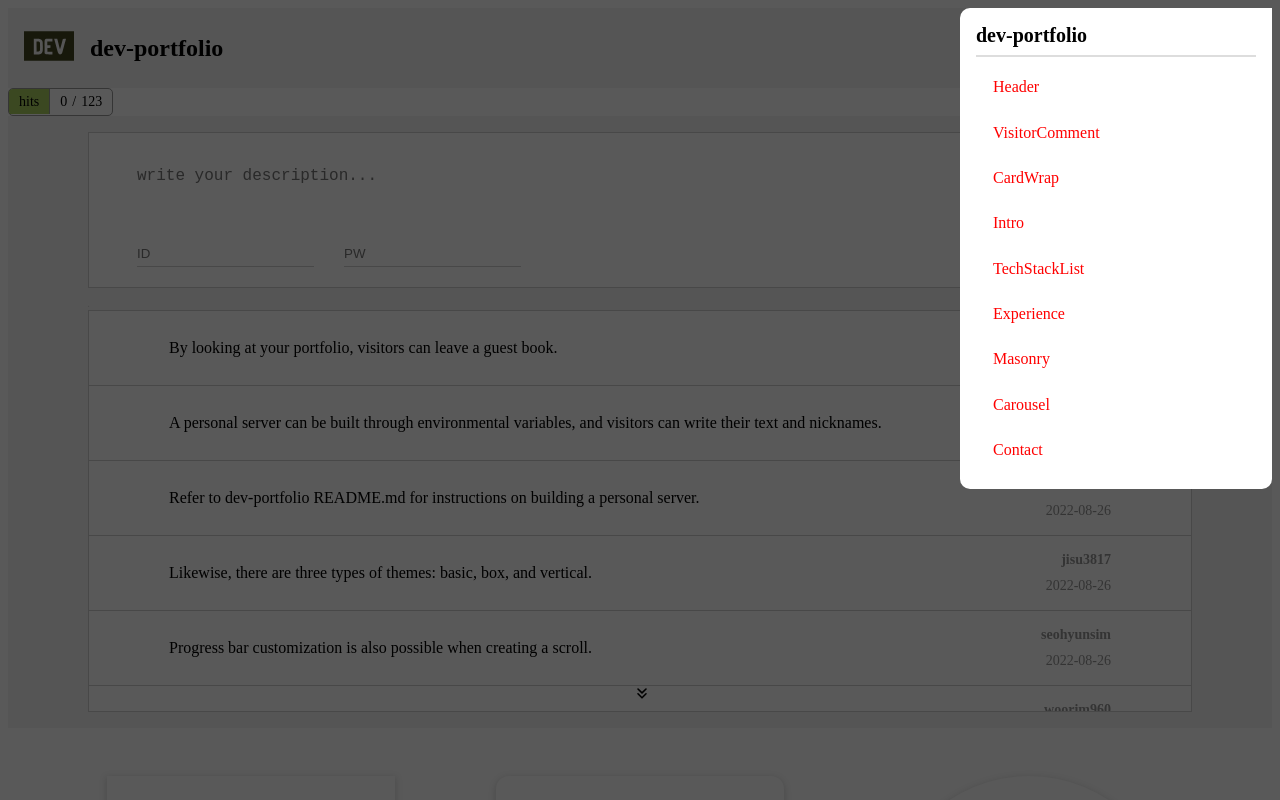
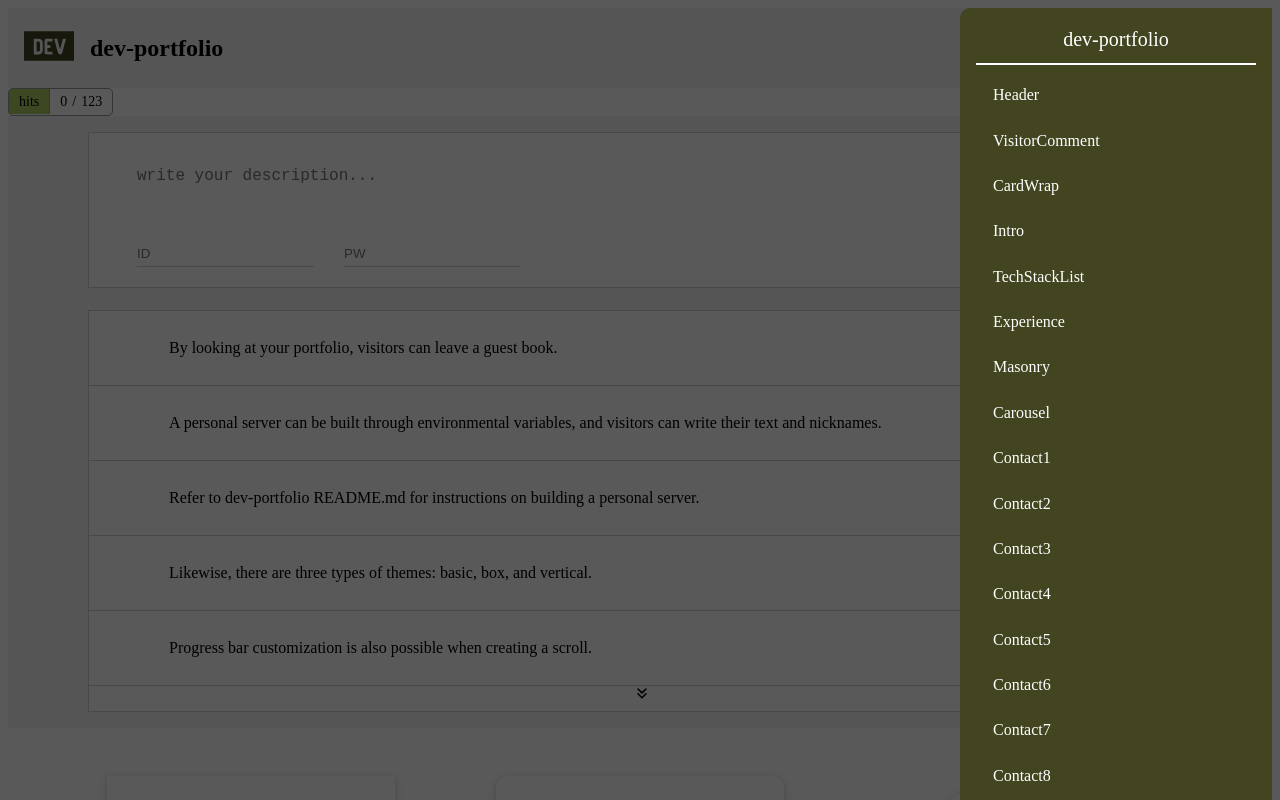
Before and after one commit to modern-agile-team/dev-portfolio, a React (Create React App) app: page / in a window 1280 px wide. Both pictures are taken after a click on the element 1245 px from the left and 48 px from the top of the page. Shown: the top 800 px of the page. Built offline with nearby package versions, Linux system fonts and the light colour scheme; some icons are missing.

Commit message:
[Chore] add variety color props in sidebar #145

```diff
--- a/src/App.tsx
+++ b/src/App.tsx
@@ -1,5 +1,6 @@
 import React from 'react';
 import styled from 'styled-components';
+import { MAIN } from './lib/common/theme';
 import {
   Header,
   TechStackInput,
@@ -24,9 +25,13 @@ function App() {
         id="Header"
         sideBarOption={{
           mainTitle: 'dev-portfolio',
-          itemTextColor: 'red',
-          itemBackgroundColor: 'white',
-          itemHoverdBackgroundColor: 'whitesmoke',
+          mainTitleColor: 'white',
+          mainTitleAlign: 'center',
+          mainTitleBorderColor: 'white',
+          itemTextColor: 'white',
+          itemTextAlign: 'left',
+          itemBackgroundColor: MAIN.MAIN_COLOR,
+          itemHoverdBackgroundColor: 'black',
         }}
       />
       <VisitorCounter />
@@ -78,7 +83,26 @@ function App() {
         <Item title="2" />
         <Item title="3" />
       </Carousel>
-      <Contact id="Contact" />
+      <Contact id="Contact1" />
+      <Contact id="Contact2" />
+      <Contact id="Contact3" />
+      <Contact id="Contact4" />
+      <Contact id="Contact5" />
+      <Contact id="Contact6" />
+      <Contact id="Contact7" />
+      <Contact id="Contact8" />
+      <Contact id="Contact9" />
+      <Contact id="Contact10" />
+      <Contact id="Contact11" />
+      <Contact id="Contact12" />
+      <Contact id="Contact13" />
+      <Contact id="Contact14" />
+      <Contact id="Contact15" />
+      <Contact id="Contact16" />
+      <Contact id="Contact17" />
+      <Contact id="Contact18" />
+      <Contact id="Contact19" />
+      <Contact id="Contact20" />
     </div>
   );
 }
--- a/src/lib/common/types/ComponentTypes/Header/SideBar/SideBarItemsType.ts
+++ b/src/lib/common/types/ComponentTypes/Header/SideBar/SideBarItemsType.ts
@@ -3,15 +3,13 @@ export interface SideBarItemsPropsType {
   setIsClickedSideBarIcon: (isClickedSideBarIcon: boolean) => void;
 }
 
-export interface SideBarItemsElementType {
+export interface SideBarItemsElementType extends SideBarItemsElementStyledType {
   title: string;
-  itemTextColor?: string;
-  itemBackgroundColor?: string;
-  itemHoverdBackgroundColor?: string;
 }
 
 export interface SideBarItemsElementStyledType {
   itemTextColor?: string;
+  itemTextAlign?: string;
   itemBackgroundColor?: string;
   itemHoverdBackgroundColor?: string;
 }
--- a/src/lib/components/Header/Header.tsx
+++ b/src/lib/components/Header/Header.tsx
@@ -1,6 +1,7 @@
 import styled from 'styled-components';
 import HeaderLogo from './HeaderLogo';
 import SideContainer from './SideContainer';
+import { MAIN } from '../../common/theme';
 import { HeaderPropsType, HeaderStyledPropsType } from '../../common/types/ComponentTypes/Header/HeaderType';
 import { ChannelType } from '../../common/types/ComponentTypes/ChannelType';
 import { SideBarOptionPropsType } from '../../common/types/ComponentTypes/Header/SideBar/SideBarType';
@@ -125,6 +126,7 @@ const channelsDefault: ChannelType[] = [
 const sideBarOptionDefault: SideBarOptionPropsType = {
   mainTitle: 'dev-portfolio',
   iconSize: '28px',
-  iconColor: '#181717BB',
+  iconColor: MAIN.MAIN_COLOR,
   iconMargin: '0px 12px 0px 12px',
+  backgroundColor: MAIN.MAIN_COLOR,
 };
--- a/src/lib/components/Header/SideContainer.tsx
+++ b/src/lib/components/Header/SideContainer.tsx
@@ -6,8 +6,20 @@ import SideBar from './SideContainer/SideBar';
 import { SideContainerPropsType } from '../../common/types/ComponentTypes/Header/SideContainerType';
 
 const SideContainer = ({ channels, sideBarOption }: SideContainerPropsType) => {
-  const { mainTitle, iconSize, iconColor, iconMargin, itemTextColor, itemBackgroundColor, itemHoverdBackgroundColor } =
-    sideBarOption;
+  const {
+    mainTitle,
+    mainTitleColor,
+    mainTitleAlign,
+    mainTitleBorderColor,
+    backgroundColor,
+    iconSize,
+    iconColor,
+    iconMargin,
+    itemTextColor,
+    itemTextAlign,
+    itemBackgroundColor,
+    itemHoverdBackgroundColor,
+  } = sideBarOption;
 
   const [isClickedSideBarIcon, setIsClickedSideBarIcon] = useState(false);
   const [sideBarItems, setSideBarItems] = useState([{}]);
@@ -18,7 +30,10 @@ const SideContainer = ({ channels, sideBarOption }: SideContainerPropsType) => {
     setSideBarItems(
       Array.from($tags).reduce((result: any[], $tag: any) => {
         if (!$tag.id) return result;
-        return [...result, { title: $tag.id, itemTextColor, itemBackgroundColor, itemHoverdBackgroundColor }];
+        return [
+          ...result,
+          { title: $tag.id, itemTextColor, itemTextAlign, itemBackgroundColor, itemHoverdBackgroundColor },
+        ];
       }, [])
     );
     setIsClickedSideBarIcon(true);
@@ -36,8 +51,12 @@ const SideContainer = ({ channels, sideBarOption }: SideContainerPropsType) => {
       {isClickedSideBarIcon && (
         <SideBar
           mainTitle={mainTitle}
+          mainTitleColor={mainTitleColor}
+          mainTitleAlign={mainTitleAlign}
+          mainTitleBorderColor={mainTitleBorderColor}
           sideBarItems={sideBarItems}
           isClickedSideBarIcon={isClickedSideBarIcon}
+          backgroundColor={backgroundColor}
           setIsClickedSideBarIcon={setIsClickedSideBarIcon}
         />
       )}
--- a/src/lib/components/Header/SideContainer/SideBar.tsx
+++ b/src/lib/components/Header/SideContainer/SideBar.tsx
@@ -5,13 +5,25 @@ import {
   SideBarStyledPropsType,
   SideBarBackgroundStyledPropsType,
 } from '../../../common/types/ComponentTypes/Header/SideBar/SideBarType';
+import { MAIN } from '../../../common/theme';
 
-const SideBar = ({ mainTitle, sideBarItems, isClickedSideBarIcon, setIsClickedSideBarIcon }: SideBarPropsType) => {
+const SideBar = ({
+  mainTitle,
+  mainTitleColor,
+  mainTitleAlign,
+  sideBarItems,
+  isClickedSideBarIcon,
+  backgroundColor,
+  mainTitleBorderColor,
+  setIsClickedSideBarIcon,
+}: SideBarPropsType) => {
   return (
     <>
-      <Container isClickedSideBarIcon={isClickedSideBarIcon}>
-        <MainTitle>{mainTitle}</MainTitle>
-        <Line />
+      <Container isClickedSideBarIcon={isClickedSideBarIcon} backgroundColor={backgroundColor}>
+        <MainTitle mainTitleColor={mainTitleColor} mainTitleAlign={mainTitleAlign}>
+          {mainTitle}
+        </MainTitle>
+        <Line mainTitleBorderColor={mainTitleBorderColor} />
         <SideBarItems setIsClickedSideBarIcon={setIsClickedSideBarIcon} sideBarItems={sideBarItems} />
       </Container>
       <Background isClickedSideBarIcon={isClickedSideBarIcon} onClick={() => setIsClickedSideBarIcon(false)} />
@@ -29,7 +41,7 @@ const Container = styled.div<SideBarStyledPropsType>`
   width: 30%;
   max-width: 280px;
   padding: 16px;
-  background-color: white;
+  background-color: ${({ backgroundColor }) => (backgroundColor ? backgroundColor : MAIN.MAIN_COLOR)};
   border-radius: 10px 0px 10px 10px;
   animation: 0.3s ${({ isClickedSideBarIcon }) => (isClickedSideBarIcon ? showUp : showOut)};
 `;
@@ -46,13 +58,15 @@ const Background = styled.div<SideBarBackgroundStyledPropsType>`
   background-color: rgba(0, 0, 0, 0.65);
 `;
 
-const MainTitle = styled.div`
-  font-weight: bold;
-  font-size: 20px;
+const MainTitle = styled.div<SideBarStyledPropsType>`
+  padding: 0.2em 1em;
+  font-size: ${({ mainTitleSize }) => mainTitleSize ?? '20px'};
+  text-align: ${({ mainTitleAlign }) => mainTitleAlign ?? 'center'};
+  color: ${({ mainTitleColor }) => mainTitleColor ?? 'white'};
 `;
 
-const Line = styled.hr`
-  border: 0.05px solid #00000022;
+const Line = styled.hr<SideBarStyledPropsType>`
+  border: 0.05px solid ${({ mainTitleBorderColor }) => mainTitleBorderColor ?? 'white'};
 `;
 
 const showUp = keyframes`
--- a/src/lib/components/Header/SideContainer/SideBarItems.tsx
+++ b/src/lib/components/Header/SideContainer/SideBarItems.tsx
@@ -1,4 +1,5 @@
 import styled from 'styled-components';
+import { MAIN } from '../../../common/theme';
 import {
   SideBarItemsPropsType,
   SideBarItemsElementType,
@@ -10,10 +11,20 @@ const SideBarItems = ({ sideBarItems, setIsClickedSideBarIcon }: SideBarItemsPro
   return (
     <>
       {sideBarItems.map(
-        ({ title, itemTextColor, itemBackgroundColor, itemHoverdBackgroundColor }: SideBarItemsElementType, idx) => (
+        (
+          {
+            title,
+            itemTextColor,
+            itemTextAlign,
+            itemBackgroundColor,
+            itemHoverdBackgroundColor,
+          }: SideBarItemsElementType,
+          idx
+        ) => (
           <ItemContainer
             key={idx}
             itemTextColor={itemTextColor}
+            itemTextAlign={itemTextAlign}
             itemBackgroundColor={itemBackgroundColor}
             itemHoverdBackgroundColor={itemHoverdBackgroundColor}
             onClick={() => {
@@ -34,10 +45,11 @@ export default SideBarItems;
 const ItemContainer = styled.div<SideBarItemsElementStyledType>`
   cursor: pointer;
   color: ${({ itemTextColor }) => itemTextColor ?? 'black'};
-  background-color: ${({ itemBackgroundColor }) => itemBackgroundColor ?? 'white'};
+  background-color: ${({ itemBackgroundColor }) => itemBackgroundColor ?? MAIN.MAIN_COLOR};
   padding: 0.2em 1em;
   margin: 1px;
   text-decoration: none;
+  text-align: ${({ itemTextAlign }) => itemTextAlign ?? 'center'};
   border-radius: 4px;
   &:hover {
     background-color: ${({ itemHoverdBackgroundColor }) => itemHoverdBackgroundColor ?? 'whitesmoke'};
```
Also changed, not shown: src/lib/common/types/ComponentTypes/Header/SideBar/SideBarType.ts (+14 -3 lines).
